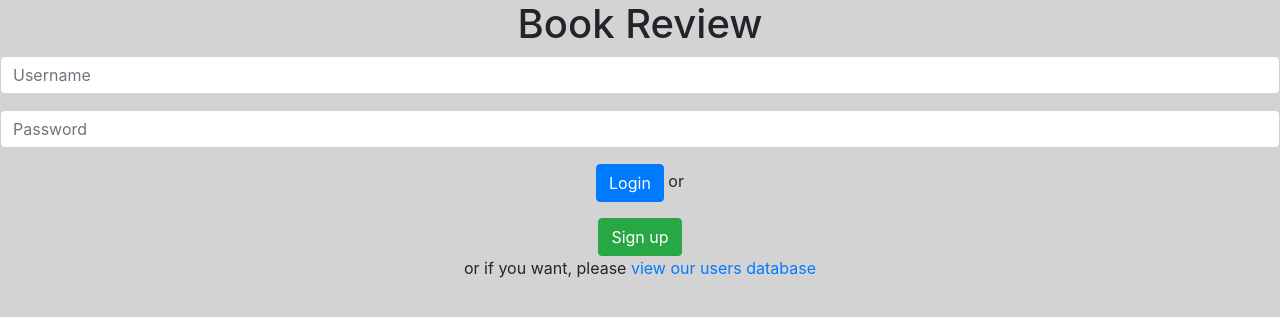
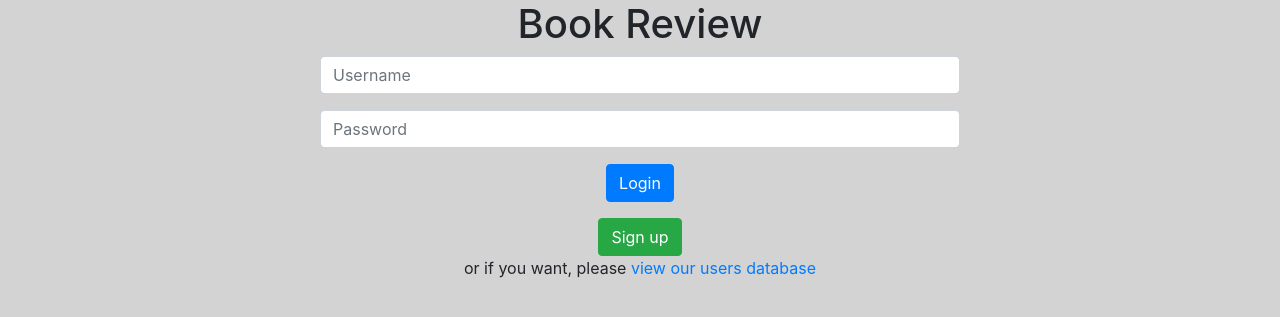
Before and after one commit to dannguyen99/project1, a Flask app: page / in a window 1280 px wide. Shown: the top 317 px of the page. Run offline with Flask 2, Linux system fonts and the light colour scheme; some libraries are stand-ins or nearby versions.

Commit message:
finish the function of login.html

```diff
--- a/application.py
+++ b/application.py
@@ -42,11 +42,11 @@ def signing_up():
     db.commit()
     return render_template("success.html")
 
-@app.route("/loging_in", methods = ["GET"])
+@app.route("/loging_in", methods = ["POST"])
 def loging_in():
     name = request.form.get('name')
     password  = request.form.get('password')
-    if db.execute("SELECT * FROM users WHERE username = ':name' AND password = ':password'",{"name": name, "password":password}).rowcount == 1:
+    if db.execute("SELECT * FROM users WHERE username = :name AND password = :password",{"name": name, "password":password}).rowcount == 1:
         return render_template("success.html")
     else:
-        return render_template("signup.html")
+        return str(db.execute("SELECT * FROM users WHERE username = ':name' AND password = ':password'",{"name": name, "password":password}).rowcount)
--- a/static/login.css
+++ b/static/login.css
@@ -1,5 +1,11 @@
 div {
   text-align: center;
 }
-
+form
+{
+  width: 50%;
+  text-align: center;
+  margin-left: auto;
+  margin-right: auto;
+}
 /*# sourceMappingURL=login.css.map */
--- a/templates/login.html
+++ b/templates/login.html
@@ -8,12 +8,12 @@
 {% block body %}
     <div>
         <h1>Book Review</h1>
-        <form action="{{ url_for('loging_in') }}" method ="GET">
+        <form action="{{ url_for('loging_in') }}" method ="POST">
 
             <div class = "form-group">
                 <p><input class = "form-control" type="text" name="name" placeholder="Username"></p>
-                <p><input class = "form-control" type="text" name="password" placeholder="Password"></p>
-                <button class="btn btn-primary">Login</button> or
+                <p><input class = "form-control" type="password" name="password" placeholder="Password"></p>
+                <button class="btn btn-primary">Login</button>
             </div>
 
         </form>
--- a/templates/signup.html
+++ b/templates/signup.html
@@ -5,9 +5,9 @@
 {% endblock %}
 
 {% block body %}
-<div style="text-align:center";>
+<div style="text-align:center">
     <h1>Book Review</h1>
-    <form action="{{ url_for('signing_up') }}" method="POST">
+    <form action="{{ url_for('signing_up') }}" method="POST" style="text-align:center">
 
         <div class = "form-group">
             <p><input class = "form-control" type="text" name="name" placeholder="Username"></p>
```
